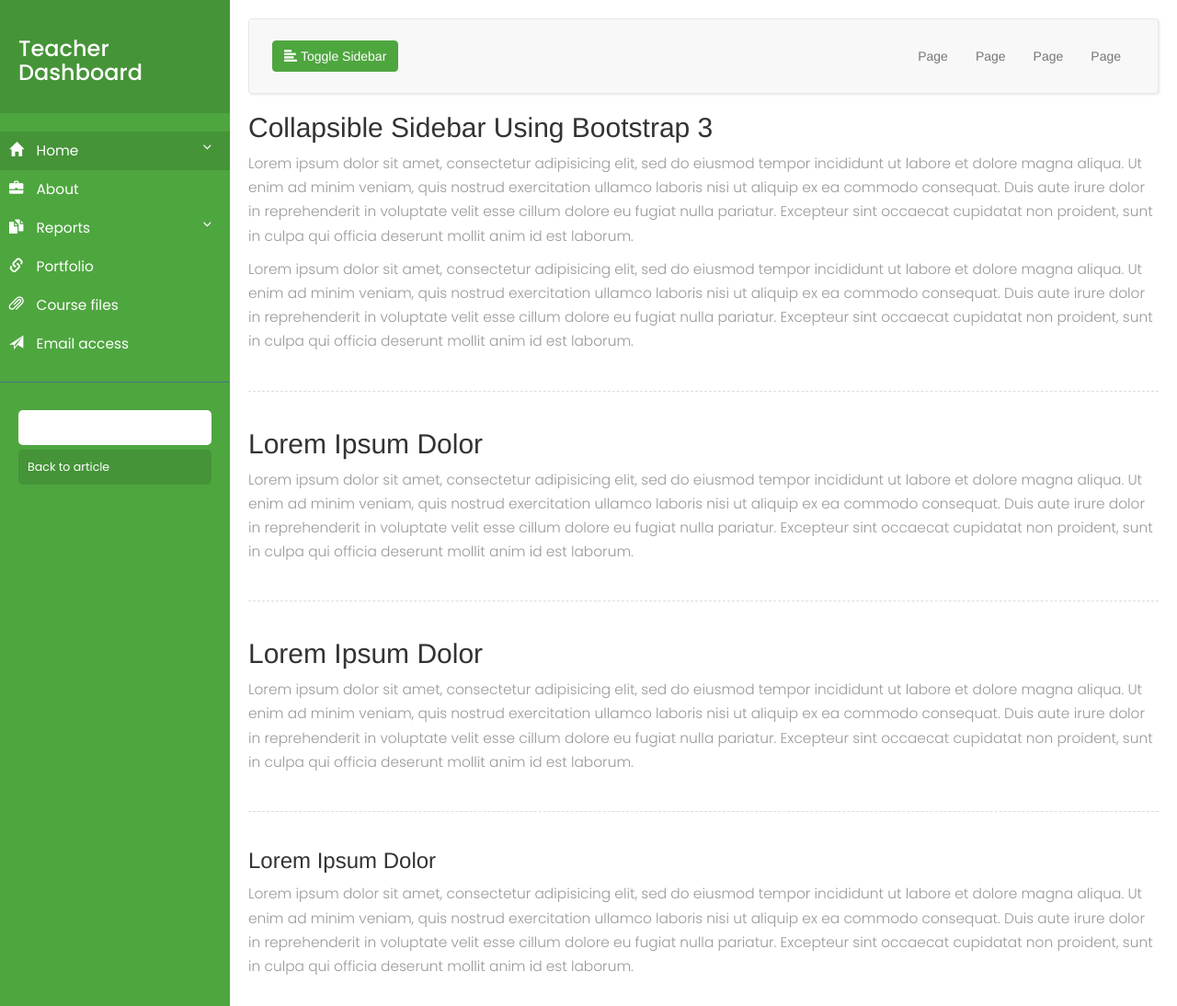
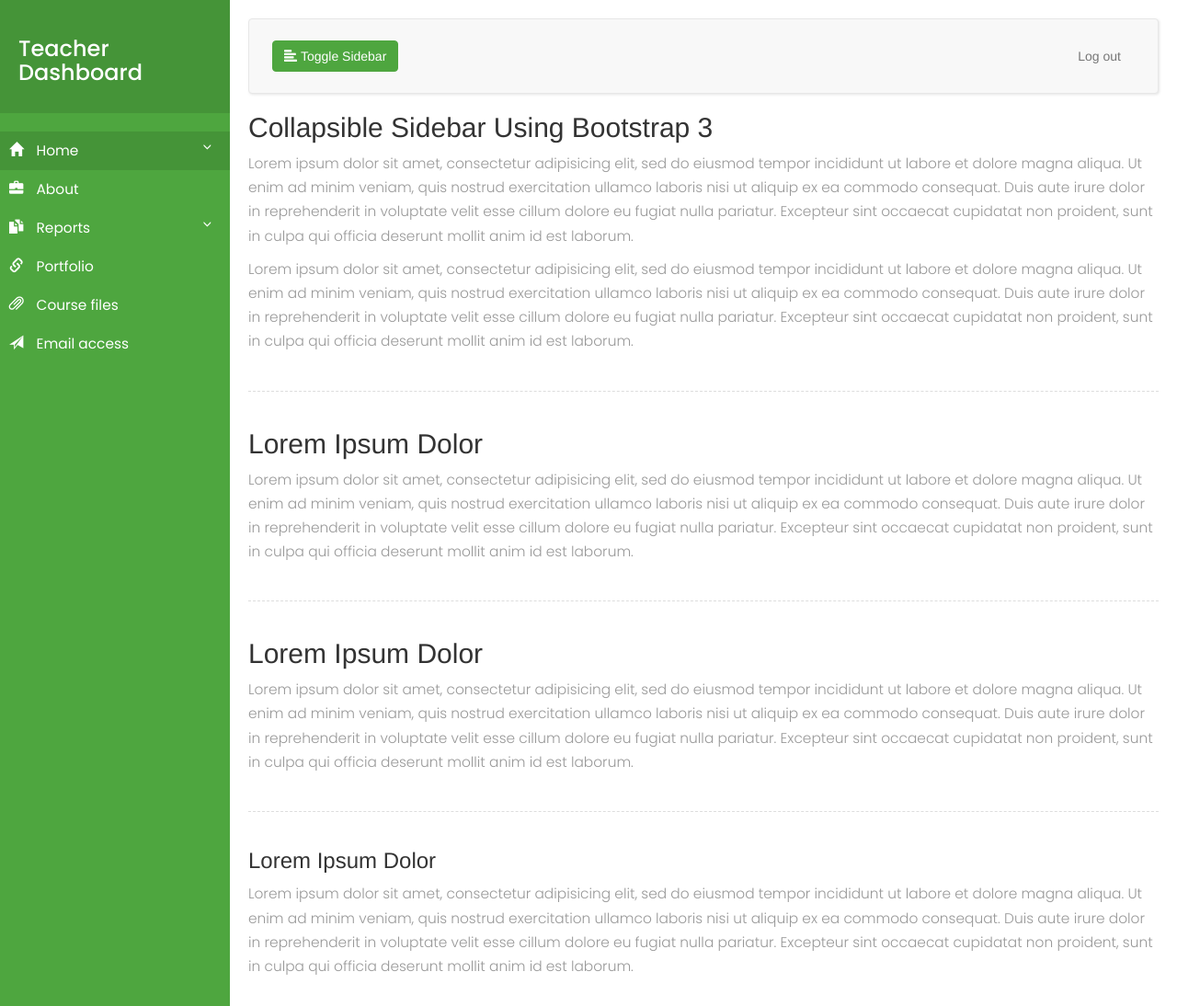
Before and after one commit to MbushCoding/Grading-System, a PHP site: page /dashboard.php in a window 1280 px wide. Shown: the whole page at 92% size. Run offline with PHP 8.4, Linux system fonts and the light colour scheme; the visitor is signed in with stand-in values (Sample User, id 1).

Commit message:
Added logout functionality

```diff
--- a/css/style4.css
+++ b/css/style4.css
@@ -129,7 +129,6 @@
 
 #sidebar ul.components {
     padding: 20px 0;
-    border-bottom: 1px solid #47748b;
 }
 
 #sidebar ul li a {
--- a/dashboard.php
+++ b/dashboard.php
@@ -68,19 +68,16 @@
                 </a>
             </li>
         </ul>
-
-        <ul class="list-unstyled CTAs">
-            <li><a href="https://bootstrapious.com/tutorial/files/sidebar.zip" class="download">Download source</a></li>
-            <li><a href="https://bootstrapious.com/p/bootstrap-sidebar" class="article">Back to article</a></li>
-        </ul>
+<!--        <ul class="list-unstyled CTAs">-->
+<!--            <li><a href="https://bootstrapious.com/tutorial/files/sidebar.zip" class="download">Download source</a></li>-->
+<!--            <li><a href="https://bootstrapious.com/p/bootstrap-sidebar" class="article">Back to article</a></li>-->
+<!--        </ul>-->
     </nav>
 
     <!-- Page Content Holder -->
     <div id="content">
-
         <nav class="navbar navbar-default">
             <div class="container-fluid">
-
                 <div class="navbar-header">
                     <button type="button" id="sidebarCollapse" class="btn btn-info navbar-btn">
                         <i class="glyphicon glyphicon-align-left"></i>
@@ -90,10 +87,7 @@
 
                 <div class="collapse navbar-collapse" id="bs-example-navbar-collapse-1">
                     <ul class="nav navbar-nav navbar-right">
-                        <li><a href="#">Page</a></li>
-                        <li><a href="#">Page</a></li>
-                        <li><a href="#">Page</a></li>
-                        <li><a href="#">Page</a></li>
+                        <li><a href="logout.php">Log out</a></li>
                     </ul>
                 </div>
             </div>
--- a/logout.php
+++ b/logout.php
@@ -1 +1,7 @@
 <?php
+session_start();
+if (isset($_SESSION['email'])){
+    session_unset();
+    session_destroy();
+}
+header('Location: index.php');
```
